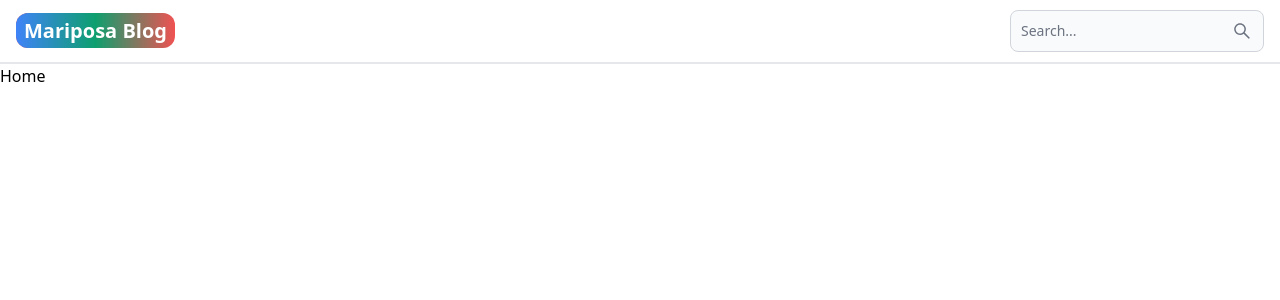
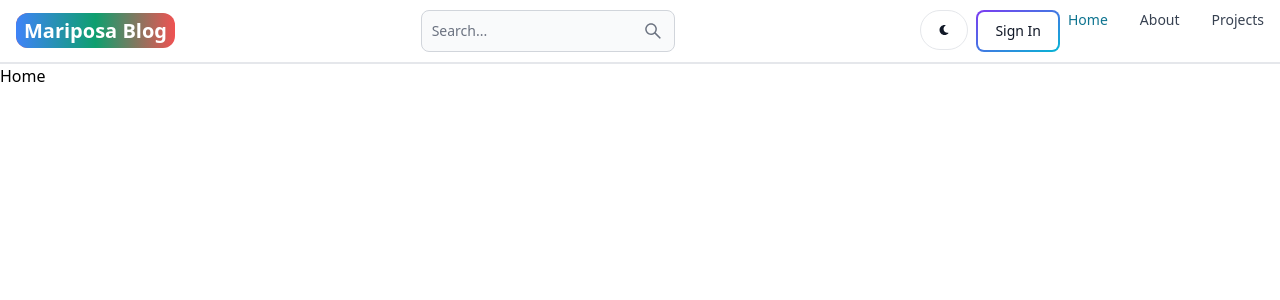
Before and after one commit to DanSimonson/mariposablog, a React (Vite) app in the folder frontend/: page / in a window 1280 px wide. Shown: the top 300 px of the page. Built offline with nearby package versions, Linux system fonts and the light colour scheme.

Commit message:
added outline to button

```diff
--- a/frontend/src/App.jsx
+++ b/frontend/src/App.jsx
@@ -5,6 +5,7 @@
 import Dashboard from "./pages/Dashboard";
 import SignIn from "./pages/SignIn";
 import SignUp from "./pages/SignUp";
+import Projects from "./pages/Projects";
 import Header from "./components/Header";
 export default function App() {
   return (
@@ -16,6 +17,7 @@
         <Route path="/dashboard" element={<Dashboard />} />
         <Route path="/signIn" element={<SignIn />} />
         <Route path="/signUp" element={<SignUp />} />
+        <Route path="/projects" element={<Projects />} />
       </Routes>
     </BrowserRouter>
   );
--- a/frontend/src/components/Header.jsx
+++ b/frontend/src/components/Header.jsx
@@ -1,9 +1,11 @@
 import { useState } from "react";
 import { Navbar, TextInput, Button } from "flowbite-react";
-import { Link } from "react-router-dom";
+import { Link, useLocation } from "react-router-dom";
 import { AiOutlineSearch } from "react-icons/ai";
+import { FaMoon, FaSun } from "react-icons/fa";
 
 export default function Header() {
+  const path = useLocation().pathname;
   const [searchTerm, setSearchTerm] = useState("");
   const handleSubmit = (e) => {};
   return (
@@ -29,6 +31,28 @@
       <Button className="w-12 h-10 lg:hidden" color="gray" pill>
         <AiOutlineSearch />
       </Button>
+      <div className="flex gap-2 md:order-2">
+        <Button className="w-12 h-10 hidden sm:inline" color="gray" pill>
+          <FaMoon />
+        </Button>
+        <Link to="/signin">
+          <Button gradientDuoTone="purpleToBlue" outline>
+            Sign In
+          </Button>
+        </Link>
+        <Navbar.Toggle />
+        <Navbar.Collapse>
+          <Navbar.Link active={path === "/"} as={"div"}>
+            <Link to="/">Home</Link>
+          </Navbar.Link>
+          <Navbar.Link active={path === "/about"} as={"div"}>
+            <Link to="/about">About</Link>
+          </Navbar.Link>
+          <Navbar.Link active={path === "/projects"} as={"div"}>
+            <Link to="/projects">Projects</Link>
+          </Navbar.Link>
+        </Navbar.Collapse>
+      </div>
     </Navbar>
   );
 }
```
